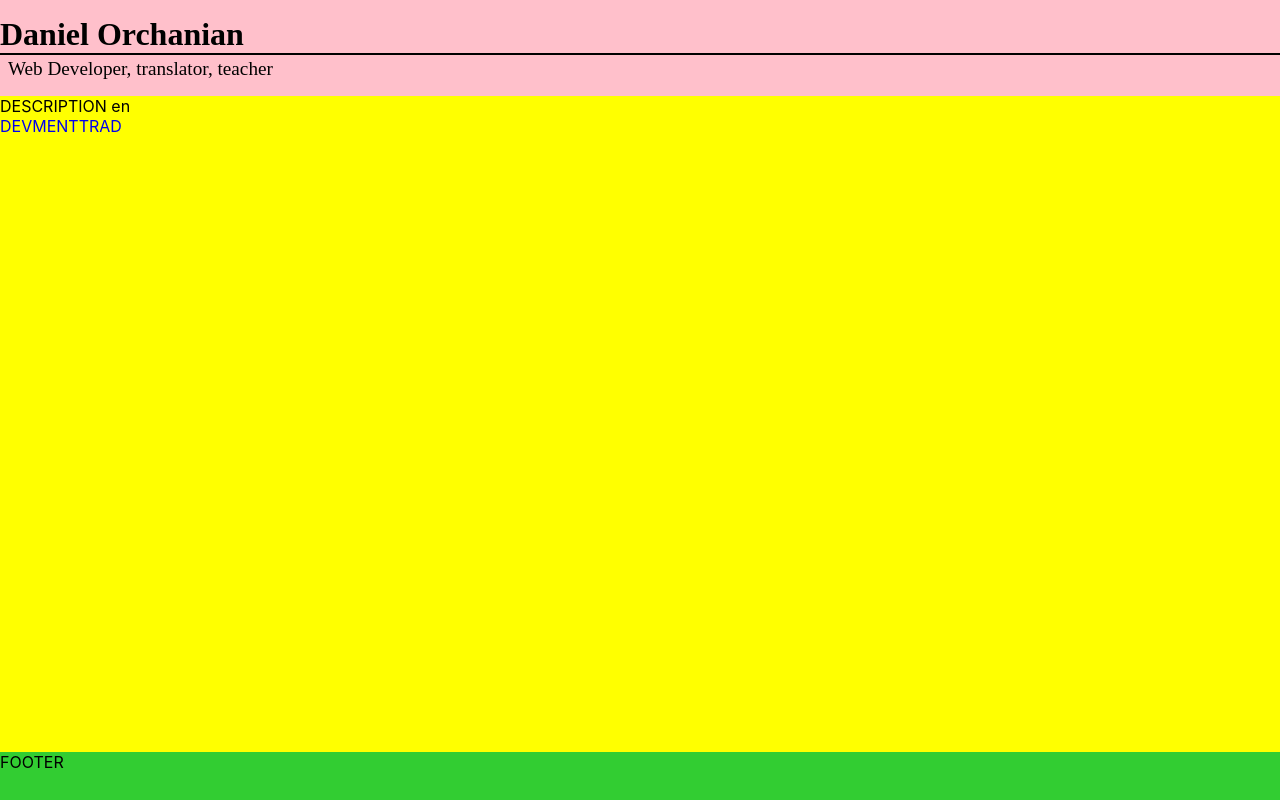
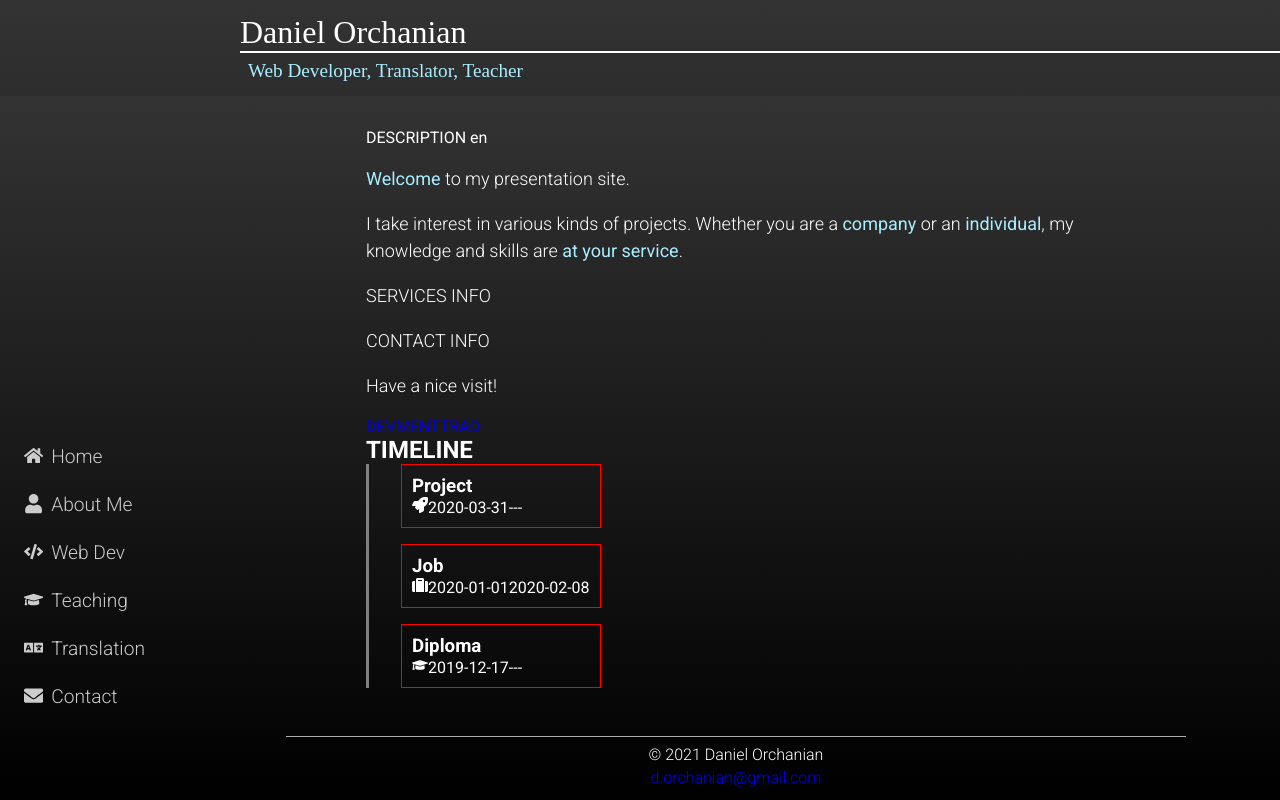
Before and after one commit to do-sieg/portfolio-2021, a Next.js app: page / in a window 1280 px wide. Built offline with nearby package versions, Linux system fonts and the light colour scheme; a web font is replaced by a local one.

Commit message:
Layout styling

```diff
--- a/components/AppHead.js
+++ b/components/AppHead.js
@@ -5,7 +5,7 @@ export default function AppHead() {
         <Head>
             <link rel="preconnect" href="https://fonts.gstatic.com"></link>
             <link href="https://fonts.googleapis.com/css2?family=Kufam:ital,wght@0,400;0,500;0,600;0,700;1,400;1,500;1,600;1,700&display=swap" rel="stylesheet"></link>
-            <link href="https://fonts.googleapis.com/css2?family=Roboto:ital,wght@0,300,400;0,500;0,600;0,700;1,300,1,400;1,500;1,600;1,700&display=swap" rel="stylesheet"></link>
+            <link href="https://fonts.googleapis.com/css2?family=Roboto:ital,wght@0,300;0,400;0,500;0,700;0,900;1,300;1,400;1,500;1,700;1,900&display=swap" rel="stylesheet"></link>
             <title>PORTFOLIO V2</title>
         </Head>
     );
--- /dev/null
+++ b/components/Footer.js
@@ -0,0 +1,14 @@
+import { DEV_EMAIL } from "../data/constants";
+import { useLangTerm } from "../utils/lang";
+
+export default function Footer() {
+    const currentYear = new Date().getFullYear();
+    const L_DEV_NAME = useLangTerm("DEV_NAME");
+
+    return (
+        <footer>
+            <span>© {currentYear} {L_DEV_NAME}</span>
+            <a href={'mailto:' + DEV_EMAIL}>{DEV_EMAIL}</a>
+        </footer>
+    );
+}
--- a/components/Home.js
+++ b/components/Home.js
@@ -1,4 +1,4 @@
-import { useLangContext } from "../utils/lang";
+import { useLangContext, useLangTerm } from "../utils/lang";
 import Link from "next/link";
 import PageLayout from "./PageLayout";
 import Timeline from "./Timeline";
@@ -7,12 +7,13 @@ export default function Home() {
 
     const pageLang = useLangContext();
 
-    // hook de chargement de termes
-
+    const L_HOME_INTRO = useLangTerm('HOME_INTRO');
 
     return (
         <PageLayout>
             DESCRIPTION {pageLang}
+
+            <p className="info-text">{L_HOME_INTRO}</p>
 
             <div>
                 <Link href="/dev"><a>DEV</a></Link>
@@ -20,7 +21,7 @@ export default function Home() {
                 <Link href="/translation"><a>TRAD</a></Link>
             </div>
 
-            {/* <Timeline /> */}
+            <Timeline />
         </PageLayout>
     );
 }
--- a/components/PageLayout.js
+++ b/components/PageLayout.js
@@ -1,10 +1,19 @@
 import { useLangTerm } from "../utils/lang";
+import Link from "next/link";
 import AppHead from "./AppHead";
+import { FaCode, FaEnvelope, FaGraduationCap, FaHome, FaLanguage, FaUser } from "react-icons/fa";
+import Footer from "./Footer";
 
 export default function PageLayout({ children }) {
 
     const L_DEV_NAME = useLangTerm("DEV_NAME");
     const L_DEV_JOB_TITLES = useLangTerm("DEV_JOB_TITLES");
+    const L_NAV_HOME = useLangTerm("NAV_HOME");
+    const L_NAV_ABOUT = useLangTerm("NAV_ABOUT");
+    const L_NAV_DEV = useLangTerm("NAV_DEV");
+    const L_NAV_TEACH = useLangTerm("NAV_TEACH");
+    const L_NAV_TRANSLATION = useLangTerm("NAV_TRANSLATION");
+    const L_NAV_CONTACT = useLangTerm("NAV_CONTACT");
 
     return (
         <>
@@ -13,8 +22,22 @@ export default function PageLayout({ children }) {
                 <h1>{L_DEV_NAME}</h1>
                 <p className="jobs">{L_DEV_JOB_TITLES}</p>
             </header>
-            <main>{children}</main>
-            <footer>FOOTER</footer>
+            <div className="container">
+                <div className="left-panel">
+                    <nav>
+                        <Link href="/"><a><FaHome />{L_NAV_HOME}</a></Link>
+                        <Link href="/about"><a><FaUser />{L_NAV_ABOUT}</a></Link>
+                        <Link href="/dev"><a><FaCode />{L_NAV_DEV}</a></Link>
+                        <Link href="/tutoring"><a><FaGraduationCap />{L_NAV_TEACH}</a></Link>
+                        <Link href="/translation"><a><FaLanguage />{L_NAV_TRANSLATION}</a></Link>
+                        <Link href="/translation"><a><FaEnvelope />{L_NAV_CONTACT}</a></Link>
+                    </nav>
+                </div>
+                <div className="main-panel">
+                    <main>{children}</main>
+                    <Footer />
+                </div>
+            </div>
         </>
     );
 }
--- /dev/null
+++ b/data/constants.js
@@ -0,0 +1 @@
+export const DEV_EMAIL = "d.orchanian@gmail.com";
--- a/data/lang/en.js
+++ b/data/lang/en.js
@@ -1,4 +1,35 @@
 export default {
     DEV_NAME: "Daniel Orchanian",
-    DEV_JOB_TITLES: "Web Developer, translator, teacher",
+    DEV_JOB_TITLES: "Web Developer, Translator, Teacher",
+
+    NAV_HOME: "Home",
+    NAV_ABOUT: "About Me",
+    NAV_DEV: "Web Dev",
+    NAV_TEACH: "Teaching",
+    NAV_TRANSLATION: "Translation",
+    NAV_CONTACT: "Contact",
+
+    HOME_INTRO: (
+        <>
+            <p><span className="keyword">Welcome</span> to my presentation site.</p>
+            <p>
+                I take interest in various kinds of projects. Whether you are a <span className="keyword">company</span> or an <span className="keyword">individual</span>, my knowledge and skills are <span className="keyword">at your service</span>.
+            </p>
+            {/* <p>
+                I'm here to <span className="keyword">support</span> you carry out your ideas, advising you and working in an <span className="keyword">efficient</span> manner to bring these ideas to their final stage.
+            </p> */}
+
+            <p>SERVICES INFO</p>
+            <p>CONTACT INFO</p>
+
+            {/* <p>
+            Do not hesitate to contact me for any information by clicking on <span className="keyword">the small balloon</span> at the top right ... <span className="up-right-arrow"><FontAwesomeIcon icon={faArrowUp} /></span><br />
+        </p>
+        <p>
+            ... or simply by sending me an email at <a href={U_EMAIL}>{DEV_EMAIL}</a>.
+        </p> */}
+
+            <p>Have a nice visit!</p>
+        </>
+    ),
 }
--- a/styles/globals.css
+++ b/styles/globals.css
@@ -2,7 +2,10 @@ html,
 body {
   padding: 0;
   margin: 0;
-  font-family: -apple-system, BlinkMacSystemFont, Segoe UI, Roboto, Oxygen, Ubuntu, Cantarell, Fira Sans, Droid Sans, Helvetica Neue, sans-serif;
+  font-family: Roboto;
+  font-size: medium;
+  background: linear-gradient(#333, #000);
+  color: #fff;
 }
 * {
   box-sizing: border-box;
@@ -24,28 +27,87 @@ header {
   display: flex;
   flex-direction: column;
   justify-content: center;
+  padding-left: 15rem;
   font-family: Kufam;
-  background-color: pink;
 }
 header h1 {
   margin-bottom: 0.2rem;
   border-bottom: 0.15rem solid;
   font-size: 2rem;
-  font-weight: 600;
+  font-weight: 500;
+  color: #fff;
 }
 header .jobs {
-  margin: 0 0 0 0.5rem;
+  margin: 0.25rem 0 0 0.5rem;
   font-size: 1.2rem;
   font-weight: 500;
+  color: #aef;
+}
+.container {
+  display: flex;
+  min-height: calc(100vh - 6rem);
+  margin-top: 6rem;
+}
+.container .left-panel {
+  width: 12rem;
+  display: flex;
+  flex-direction: column;
+  justify-content: flex-end;
+}
+.container .main-panel {
+  width: 100%;
+  max-width: 900px;
+  margin: 0 auto;
+}
+nav {
+  display: flex;
+  flex-direction: column;
+  margin-bottom: 3.5rem;
+  padding: 1.5rem;
+}
+nav a {
+  position: relative;
+  height: 3rem;
+  display: flex;
+  align-items: center;
+  gap: 0.5rem;
+  font-size: larger;
+  font-weight: 300;
+  color: #ccc;
+  transition: color 0.3s ease-in-out;
+}
+nav a:after {
+  position: absolute;
+  bottom: 0;
+  left: 0;
+  content: "";
+  width: 0;
+  height: 0.1rem;
+  border-radius: 0.07rem;
+  background: #ccc;
+  transition: width 0.3s ease-in-out 0.2s, background-color 0.3s ease-in-out 0.2s;
+}
+nav a:hover {
+  color: #fff;
+}
+nav a:hover:after {
+  width: 100%;
+  background: #fff;
 }
 main {
-  min-height: calc(100vh - 6rem - 3rem);
-  margin-top: 6rem;
-  background-color: yellow;
+  min-height: calc(100% - 4rem);
+  padding: 2rem 5rem 0;
 }
 footer {
-  height: 3rem;
-  background-color: limegreen;
+  height: 4rem;
+  padding: 0.5rem;
+  border-top: 0.05rem solid #fffa;
+  text-align: center;
+  font-weight: 300;
+}
+footer a {
+  display: block;
+  margin-top: 0.25rem;
 }
 .timeline-container {
   display: flex;
@@ -63,3 +125,12 @@ footer {
   padding: 10px;
   border: 1px solid red;
 }
+.info-text {
+  line-height: 1.5;
+  font-weight: 300;
+  font-size: large;
+}
+.info-text .keyword {
+  color: #aef;
+  font-weight: 400;
+}
--- a/styles/globals.less
+++ b/styles/globals.less
@@ -1,12 +1,27 @@
 @header-height: 6rem;
-@footer-height: 3rem;
+@footer-height: 4rem;
+@bg-dark: linear-gradient(#333, #000);
+@c-primary: #fff;
+@c-secondary: #aef;
+
+
+.inner-container() {
+  width: 100%;
+  max-width: 900px;
+  margin: 0 auto;
+}
 
 html,
 body {
   padding: 0;
   margin: 0;
-  font-family: -apple-system, BlinkMacSystemFont, Segoe UI, Roboto, Oxygen,
-    Ubuntu, Cantarell, Fira Sans, Droid Sans, Helvetica Neue, sans-serif;
+  // font-family: -apple-system, BlinkMacSystemFont, Segoe UI, Roboto, Oxygen,
+    // Ubuntu, Cantarell, Fira Sans, Droid Sans, Helvetica Neue, sans-serif;
+  font-family: Roboto;
+  font-size: medium;
+
+  background: @bg-dark;
+  color: #fff;
 }
 
 * {
@@ -24,6 +39,8 @@ h1, h2, h3 {
 
 
 header {
+  // background-color: fade(pink, 10%);
+
   position: fixed;
   top: 0;
   left: 0;
@@ -32,35 +49,105 @@ header {
   display: flex;
   flex-direction: column;
   justify-content: center;
+  padding-left: 15rem;
   font-family: Kufam;
 
   h1 {
     margin-bottom: 0.2rem;
     border-bottom: 0.15rem solid;
     font-size: 2rem;
-    font-weight: 600;
+    font-weight: 500;
+    color: @c-primary;
   }
   .jobs {
-    margin: 0 0 0 0.5rem;
+    margin: 0.25rem 0 0 0.5rem;
     font-size: 1.2rem;
     font-weight: 500;
+    color: @c-secondary;
   }
+}
 
-  background-color: pink;
+
+.container {
+  display: flex;
+  min-height: calc(100vh - @header-height);
+  margin-top: @header-height;
+  .left-panel {
+    width: 12rem;
+    display: flex;
+    flex-direction: column;
+    justify-content: flex-end;
+  }
+  .main-panel {
+    .inner-container();
+  }
+}
+
+
+nav {
+  // background-color: fade(magenta, 10%);
+
+  display: flex;
+  flex-direction: column;
+  margin-bottom: 3.5rem;
+  padding: 1.5rem;
+
+  a {
+    // border-bottom: 2px solid white;
+    position: relative;
+    height: 3rem;
+
+    display: flex;
+    align-items: center;
+    gap: 0.5rem;
+
+    font-size: larger;
+    font-weight: 300;
+    color: #ccc;
+    transition: color 0.3s ease-in-out;
+
+    &:after {
+      position: absolute;
+      bottom: 0;
+      left: 0;
+      content: "";
+      width: 0;
+      height: 0.1rem;
+      border-radius: 0.07rem;
+      background: #ccc;
+      transition: width 0.3s ease-in-out 0.2s, background-color 0.3s ease-in-out 0.2s;
+    }
+    &:hover {
+      color: #fff;
+    }
+    &:hover:after {
+      width: 100%;
+      background: #fff;
+    }
+  }
 }
 
 main {
-  min-height: calc(100vh - @header-height - @footer-height);
-  margin-top: @header-height;
+  // background-color: fade(yellow, 10%);
 
-  background-color: yellow;
+  min-height: calc(100% - @footer-height);
+  padding: 2rem 5rem 0;
 }
 
 
 footer {
+  // background-color: fade(limegreen, 10%);
+
   height: @footer-height;
+  padding: 0.5rem;
+  border-top: 0.05rem solid #fffa;
+  text-align: center;
+  font-weight: 300;
 
-  background-color: limegreen;
+  a {
+    display: block;
+    margin-top: 0.25rem;
+  }
 }
 
 
@@ -80,3 +167,13 @@ footer {
     }
   }
 }
+
+.info-text {
+  line-height: 1.5;
+  font-weight: 300;
+  font-size: large;
+  .keyword {
+    color: @c-secondary;
+    font-weight: 400;
+  }
+}
--- a/utils/lang.js
+++ b/utils/lang.js
@@ -32,7 +32,7 @@ function getLangTerm(termKey, lang) {
     const langTerms = require(`../data/lang/${langTermFiles[lang]}.js`).default;
     if (!langTerms[termKey]) {
         if (lang !== DEFAULT_LANG) {
-            console.warn(`Lang: '${termKey}' doesn't exist for '${lang}'. Trying default language.`);
+            // console.warn(`Lang: '${termKey}' doesn't exist for '${lang}'. Trying default language.`);
             return getLangTerm(termKey, DEFAULT_LANG);
         } else {
             throw new Error(`Lang: '${termKey}' doesn't exist for '${lang}'.`);
```
Also changed, not shown: pages/index.js (+0 -71 lines).
